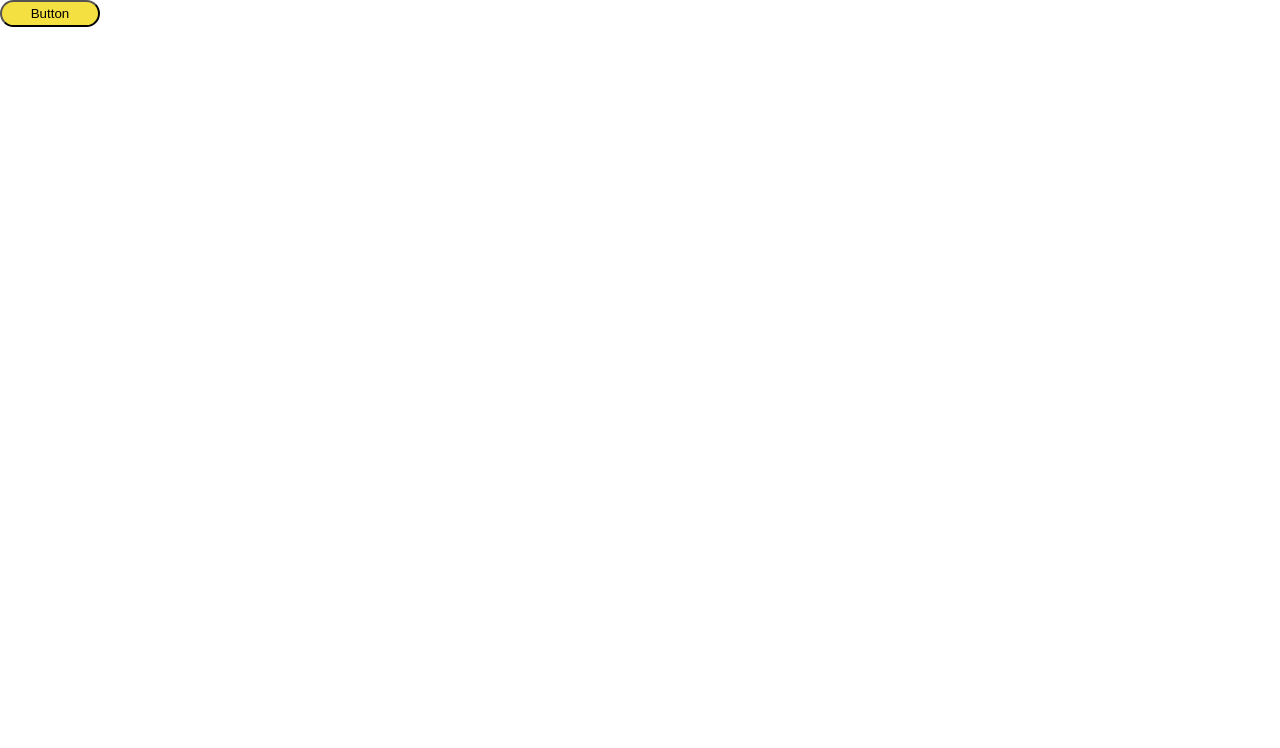
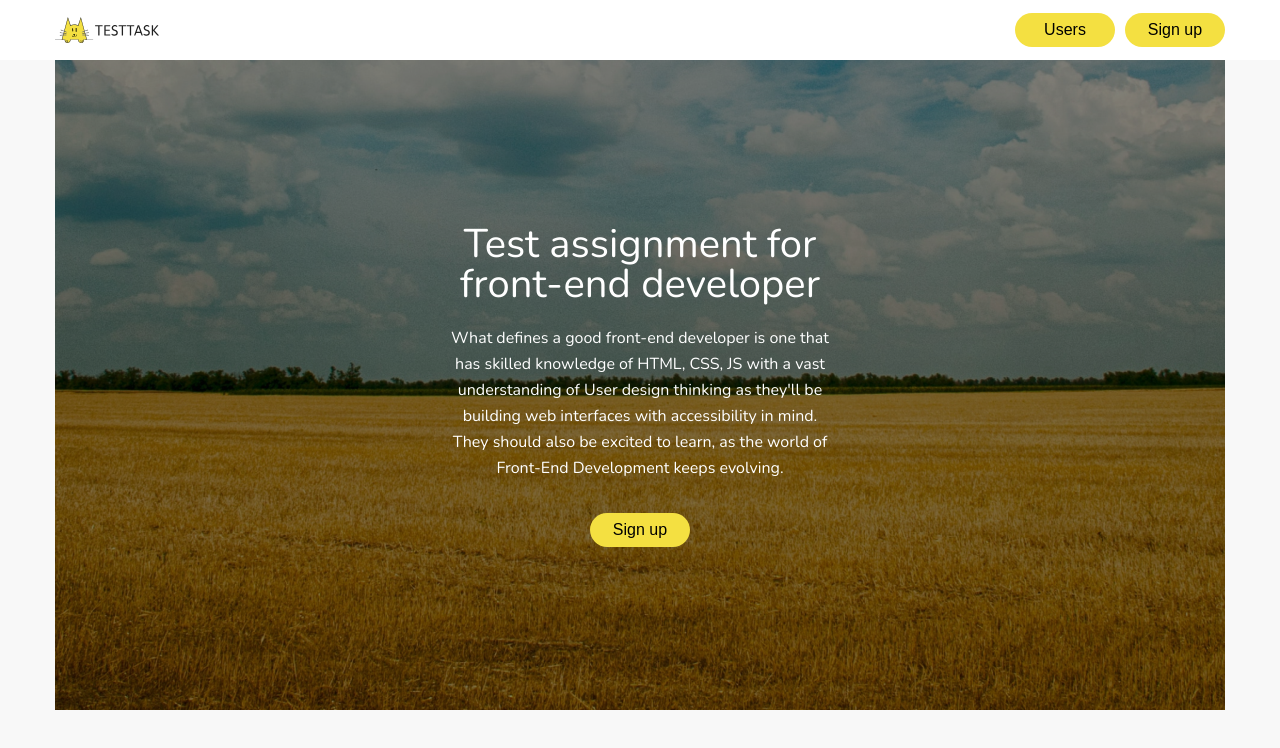
Before and after one commit to KostyaDemchenko/abz-test-task, a Next.js app: page / in a window 1280 px wide. Shown: the top 748 px of the page. Built offline with nearby package versions, Linux system fonts and the light colour scheme; a web font is replaced by a local one.

Commit message:
Fixed deploy; Updated button component; Added First block; Updated css shortClasses (there was a problem with recursion)

```diff
--- a/components/Button/style.scss
+++ b/components/Button/style.scss
@@ -2,12 +2,20 @@
 
 button {
   @include flex(center, center);
-  max-width: 100px;
-  width: 100%;
+  width: 100px;
 
   padding: 4px 0;
   border-radius: 80px;
 
   background-color: var(--primary-color);
   color: var(--black);
+
+  font-size: 16px;
+  font-weight: 400;
+  line-height: 26px;
+
+  margin: 0;
+  border: none;
+  box-shadow: none;
+  cursor: pointer;
 }
--- /dev/null
+++ b/components/FirstSection/index.tsx
@@ -0,0 +1,30 @@
+import React from "react";
+
+// importing components
+import Button from "@/components/Button";
+
+import "./style.scss";
+
+const FirstSection = () => {
+  return (
+    <>
+      <div className='cover container'>
+        <div className='box'>
+          <div className='text-container'>
+            <h1>Test assignment for front-end developer</h1>
+            <p>
+              What defines a good front-end developer is one that has skilled
+              knowledge of HTML, CSS, JS with a vast understanding of User
+              design thinking as they'll be building web interfaces with
+              accessibility in mind. They should also be excited to learn, as
+              the world of Front-End Development keeps evolving.
+            </p>
+          </div>
+          <Button>Sign up</Button>
+        </div>
+      </div>
+    </>
+  );
+};
+
+export default FirstSection;
--- /dev/null
+++ b/components/FirstSection/style.scss
@@ -0,0 +1,62 @@
+@import "@/src/app/shortClasses.scss";
+
+.cover {
+  @include flex(center, center);
+  @include f-direction(column);
+
+  width: 100%;
+  height: 650px;
+
+  background-image: url("../../public/img/main-bg-img.webp");
+  background-repeat: no-repeat;
+  background-size: cover;
+  background-position: center;
+
+  .box {
+    @include flex(center, center);
+    @include f-direction(column);
+
+    gap: 32px;
+
+    max-width: 380px;
+    width: 100%;
+
+    .text-container {
+      @include flex(center, center);
+      @include f-direction(column);
+
+      gap: 21px;
+
+      text-align: center;
+
+      color: var(--white);
+
+      h1 {
+        font-size: 40px;
+        font-weight: 400;
+        line-height: 40px;
+      }
+
+      p {
+        font-size: 16px;
+        font-weight: 400;
+        line-height: 26px;
+      }
+    }
+  }
+
+  @include max-w-media(1024px) {
+    max-width: 100dvw;
+    height: 650px;
+  }
+
+  @include max-w-media(768px) {
+    max-width: 100dvw;
+    height: 500px;
+  }
+
+  @include max-w-media(360px) {
+    max-width: 100dvw;
+    height: 500px;
+  }
+}
--- /dev/null
+++ b/components/Header/index.tsx
@@ -0,0 +1,24 @@
+import React from "react";
+import Image from "next/image";
+
+import Button from "@/components/Button";
+
+import logo from "@/public/logo.svg";
+
+import "./style.scss";
+
+const Headder = () => {
+  return (
+    <header>
+      <div className='container'>
+        <Image src={logo} alt='logo' />
+        <div className='btn-box'>
+          <Button>Users</Button>
+          <Button>Sign up</Button>
+        </div>
+      </div>
+    </header>
+  );
+};
+
+export default Headder;
--- /dev/null
+++ b/components/Header/style.scss
@@ -0,0 +1,20 @@
+@import "@/src/app/shortClasses.scss";
+
+header {
+  width: 100%;
+  background-color: var(--white);
+
+  .container {
+    @include flex(space-between, center);
+
+    padding-top: 13px;
+    padding-bottom: 13px;
+
+    .btn-box {
+      @include flex(flex-start, center);
+
+      width: fit-content;
+      gap: 10px;
+    }
+  }
+}
--- a/src/app/global.scss
+++ b/src/app/global.scss
@@ -19,7 +19,11 @@ html,
 body {
   max-width: 100vw;
   overflow-x: hidden;
+}
+
+body {
   font-family: "Nunito", sans-serif;
+  background-color: var(--background-color);
 }
 
 a {
@@ -30,19 +34,25 @@ a {
 .container {
   @include container();
   max-width: 1170px;
+  padding-left: 0;
+  padding-right: 0;
+  width: 100%;
 
   @include max-w-media(1024px) {
-    max-width: 1170px;
-    padding: 0 60px;
+    max-width: 964px;
+    padding-left: 30px;
+    padding-right: 30px;
   }
 
   @include max-w-media(768px) {
-    max-width: 704px;
-    padding: 0 32px;
+    max-width: 734px;
+    padding-left: 15px;
+    padding-right: 15px;
   }
 
   @include max-w-media(360px) {
-    max-width: 328px;
-    padding: 0 16px;
+    max-width: 344px;
+    padding-left: 8px;
+    padding-right: 8px;
   }
 }
--- a/src/app/layout.tsx
+++ b/src/app/layout.tsx
@@ -1,8 +1,5 @@
 import type { Metadata } from "next";
-import { Inter } from "next/font/google";
 import "./global.scss";
-
-const inter = Inter({ subsets: ["latin"] });
 
 export const metadata: Metadata = {
   title: "Create Next App",
@@ -16,7 +13,7 @@ export default function RootLayout({
 }>) {
   return (
     <html lang='en'>
-      <body className={inter.className}>{children}</body>
+      <body>{children}</body>
     </html>
   );
 }
--- a/src/app/page.tsx
+++ b/src/app/page.tsx
@@ -1,14 +1,19 @@
 import React from "react";
 
 // importing components
+import Headder from "@/components/Header";
+import FirstSection from "@/components/FirstSection";
 import Button from "@/components/Button";
 
 import "./global.scss";
 
 export default function Home() {
   return (
-    <main>
-      <Button>Button</Button>
-    </main>
+    <>
+      <Headder />
+      <main>
+        <FirstSection />
+      </main>
+    </>
   );
 }
--- a/src/app/shortClasses.scss
+++ b/src/app/shortClasses.scss
@@ -23,6 +23,7 @@
 
 @mixin container {
   margin: 0 auto;
-  padding: 0 60px;
+  padding-left: 60px;
+  padding-right: 60px;
   width: 100%;
 }
```
